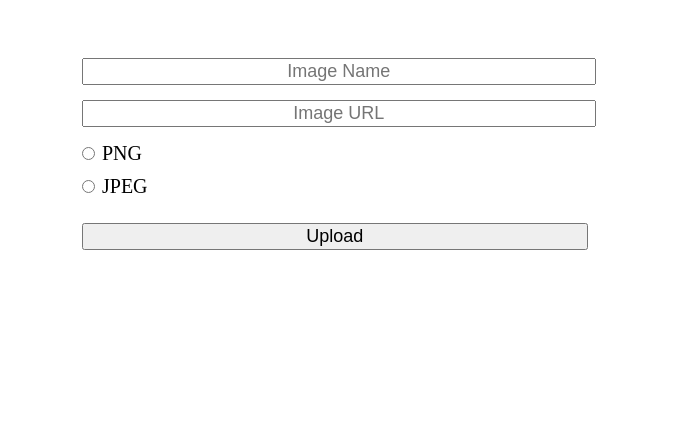
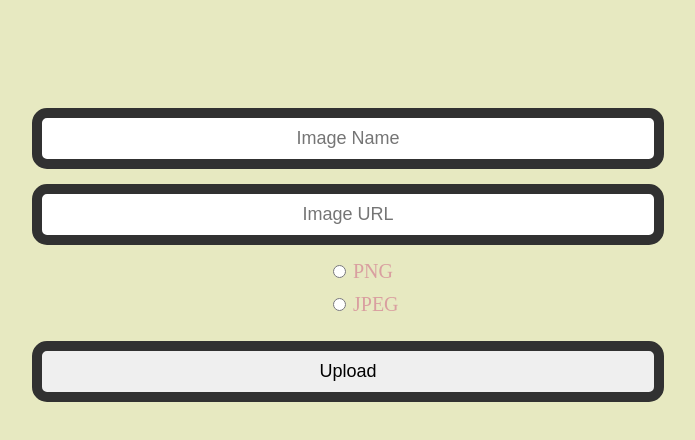
Before and after one commit to rmorris00/group-project, a plain HTML site: page index.html in a window 1280 px wide. Shown: the whole page, without its empty margins (573-1268 px from the left). Drawn offline with Linux system fonts and the light colour scheme.

Commit message:
third commit

```diff
--- a/index.html
+++ b/index.html
@@ -1,5 +1,5 @@
 <!DOCTYPE HTML>
-<html>
+<html lang="en">
 
 <head>
     <meta charset="UTF-8">
@@ -10,7 +10,7 @@
 
 <body>
     <div class="float-right">
-        <form action="" medthod="POST">
+        <form action="" method="POST">
             <input type="text" class="img-form" name="img-name" id="img-name" placeholder="Image Name" />
             <input type="text" class="img-form" name="img-url" id="img-url" placeholder="Image URL" />
             <input type="radio" class="radio" name="img-type" value="png" /> <span class="img-type">PNG</span><br>
--- a/style.css
+++ b/style.css
@@ -1,24 +1,48 @@
+body {
+    background-color: #e7e9c1;
+}
+
 .float-right {
     width: 50%;
     float: right;
-    box-sizing: border-box;
+    margin: 50px;
 }
 
 .img-form {
     font-size: 18px;
     display: block;
     text-align: center;
-    width: 80%;
-    margin:15px;
+    box-sizing: border-box;
+    width: 100%;
+    margin: 15px;
+    border: #313131 10px solid;
+    border-radius: 15px;
+    padding: 10px;
 }
-#img-name{
+
+#img-name {
     margin-top: 50px;
+    color: #d99fa0;
 }
+
+#img-url {
+    color: #d99fa0;
+}
+
 .radio {
-    margin-left: 15px;
+    margin-left: 50%;
     margin-bottom: 15px;
 }
 
-.img-type{
+.img-type {
     font-size: 20px;
+    color: #d99fa0;
 }
+
+#submit {
+    width: 100%;
+}
+
+#submit:hover {
+    background-color: #d99fa0;
+}
```
